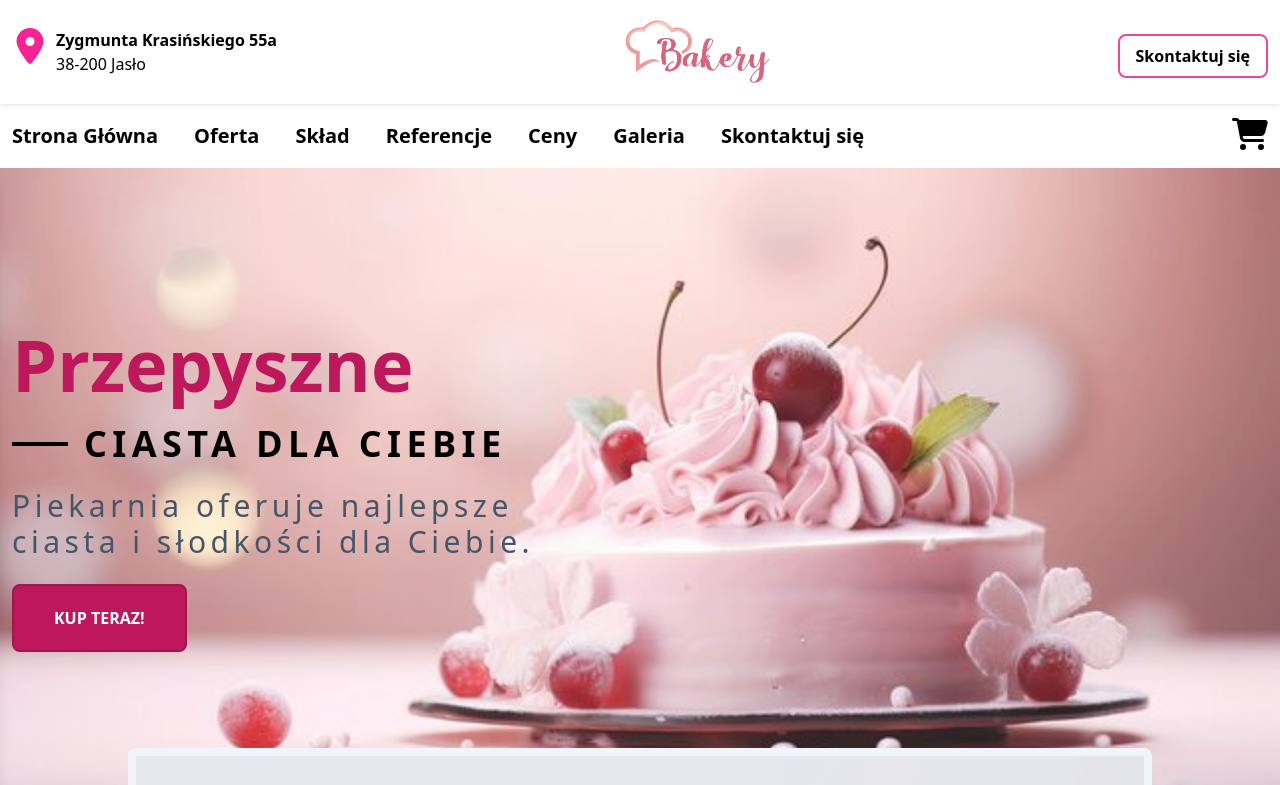
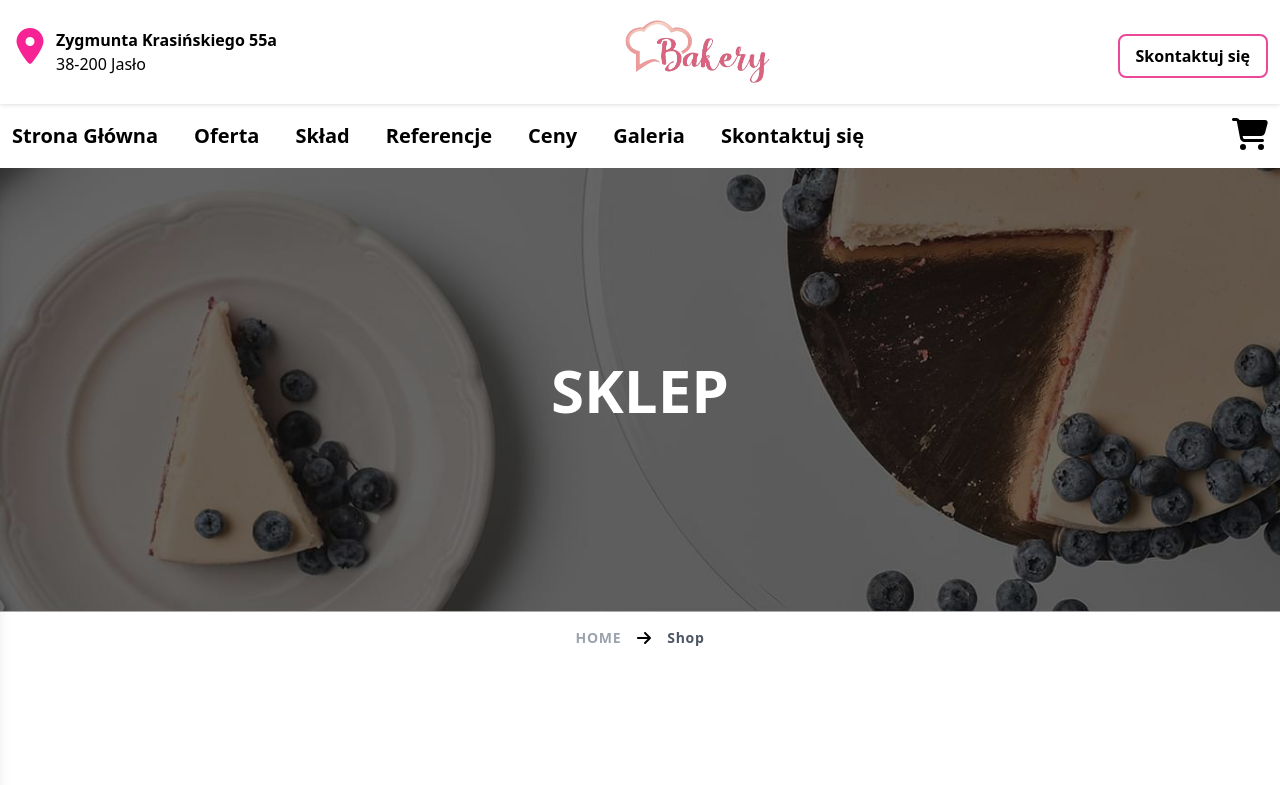
Before and after one commit to frooooooo7/Bakery---website, a React (Vite) app: page /sklep in a window 1280 px wide. Shown: the top 785 px of the page. Built offline with nearby package versions, Linux system fonts and the light colour scheme.

Commit message:
Added the routes and the shop page.

```diff
--- a/package.json
+++ b/package.json
@@ -17,6 +17,7 @@
     "@fortawesome/react-fontawesome": "^0.2.2",
     "react": "^18.2.0",
     "react-dom": "^18.2.0",
+    "react-router-dom": "^6.25.1",
     "react-slick": "^0.30.2",
     "slick-carousel": "^1.8.1"
   },
--- a/src/App.tsx
+++ b/src/App.tsx
@@ -1,11 +1,17 @@
+import { BrowserRouter as Router, Route, Routes  } from "react-router-dom"
 import Home from "./pages/Home/Home"
-
+import ShopPage from "./pages/Shop/ShopPage"
 
 function App() {
 
   return (
     <>
-      <Home/>
+      <Router>
+        <Routes>
+          <Route path="/" element={<Home />} />
+          <Route path="/sklep" element={<ShopPage/>} />
+        </Routes>
+      </Router>
     </>
   )
 }
--- /dev/null
+++ b/src/pages/Shop/Shop.tsx
@@ -0,0 +1,23 @@
+import shopBackground from "../../assets/shop.jpg"
+import { FontAwesomeIcon } from '@fortawesome/react-fontawesome'
+import { faArrowRight } from '@fortawesome/free-solid-svg-icons'
+
+const Shop = () => {
+    return (
+        <section>
+            <div className="relative w-full bg-cover bg-center" style={{ backgroundImage: `url(${shopBackground})` }}>
+                <div className="absolute inset-0 bg-black bg-opacity-30"></div>
+                <div className="relative z-10">
+                    <h1 className="text-2xl sm:text-3xl md:text-4xl lg:text-5xl xl:text-6xl text-white text-center font-bold py-10 sm:py-12 md:py-24 lg:py-32 xl:py-48">SKLEP</h1>
+                </div>
+            </div>
+            <div className="flex justify-center items-center space-x-4 py-4">
+                <h1 className="text-sm text-gray-400 font-bold tracking-wider">HOME</h1>
+                <FontAwesomeIcon icon={faArrowRight}/>
+                <h1 className="text-sm text-gray-600 font-bold tracking-wider">Shop</h1>
+            </div>
+        </section>
+    )
+}
+
+export default Shop
--- /dev/null
+++ b/src/pages/Shop/ShopPage.tsx
@@ -0,0 +1,13 @@
+import Navbar from "../../components/Navbar"
+import Shop from "./Shop"
+
+const ShopPage = () => {
+  return (
+    <div>
+      <Navbar/>
+      <Shop/>
+    </div>
+  )
+}
+
+export default ShopPage
```
Also changed, not shown: src/assets/shop.jpg (added), 1 other file (tests, documents, lock files or other folders).
